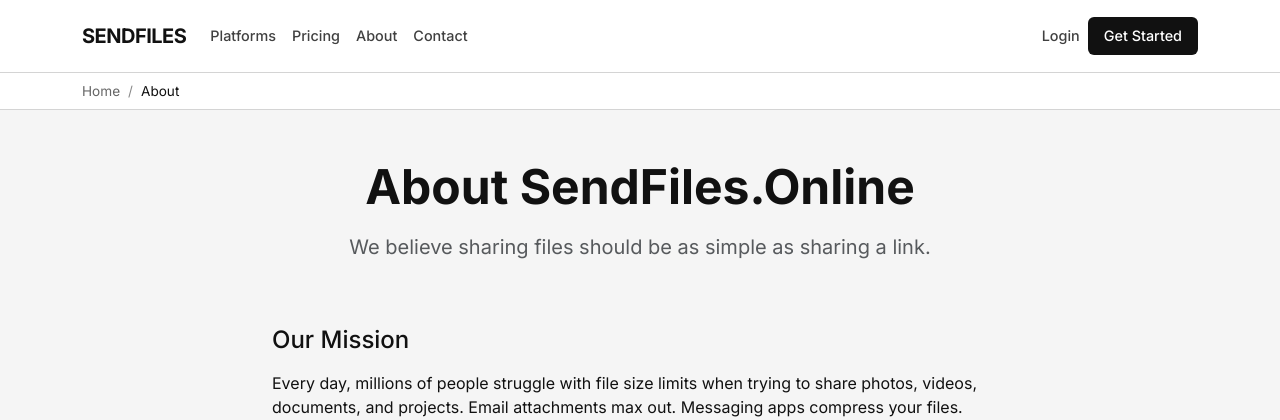
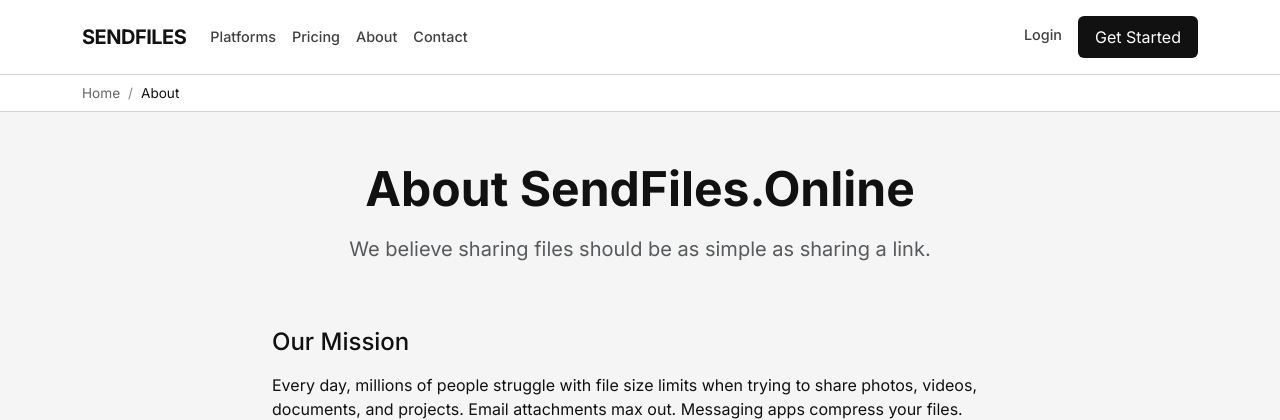
Before and after one commit to nadermx/sendfiles.online, a Django app: template templates/about.html in a window 1280 px wide. Shown: the top 420 px of the page. Run offline with Django 3.2, Linux system fonts and the light colour scheme; the template is opened without the code that fills it, so the values that code supplies are empty; parts of the project's set-up code (start-up, migrations or seed data) failed here and were passed over.

Commit message:
Fix Get Started button - remove nav-link class

```diff
--- a/templates/base.html
+++ b/templates/base.html
@@ -556,7 +556,7 @@
                         <a class="nav-link" href="/login/">Login</a>
                     </li>
                     <li class="nav-item">
-                        <a class="nav-link btn btn-dark px-3 py-2" href="/pricing/" style="background: #111; color: #fff !important;">Get Started</a>
+                        <a class="btn px-3 py-2 ms-2" href="/pricing/" style="background: #111; color: #fff;">Get Started</a>
                     </li>
                     {% endif %}
                 </ul>
```
